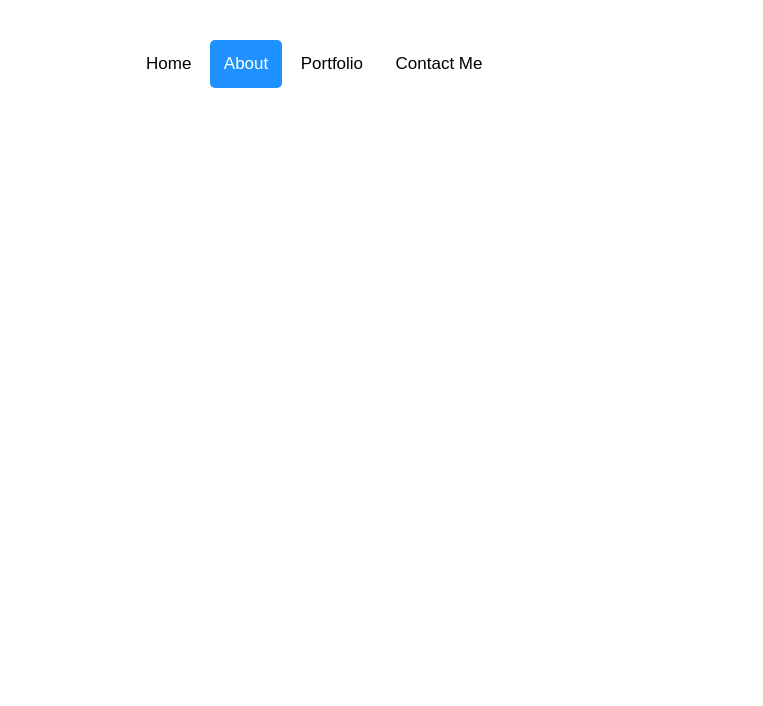
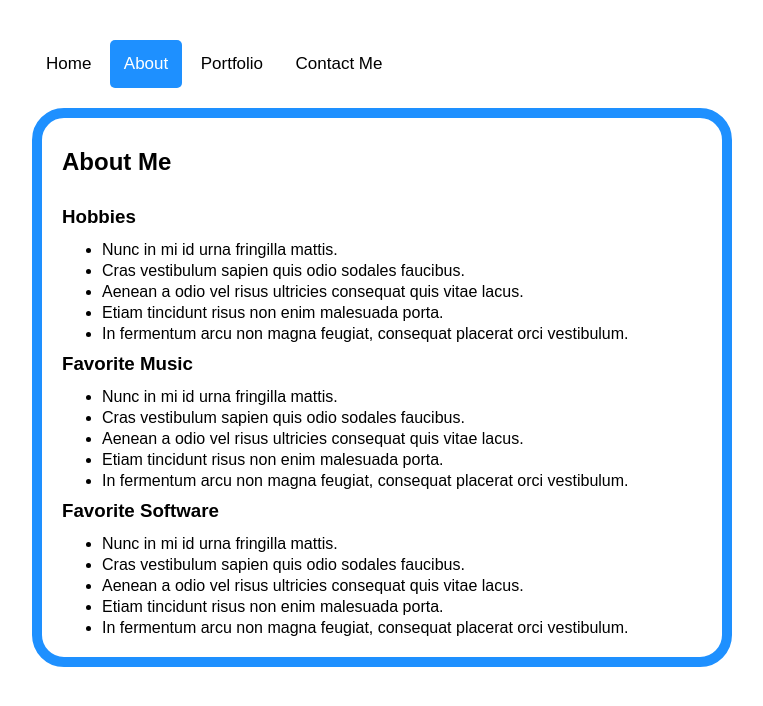
Before and after one commit to jessieguinn/block09, a plain HTML site: page about.html in a window 1280 px wide. Shown: the whole page, without its empty margins (258-1021 px from the left). Drawn offline with Linux system fonts and the light colour scheme.

Commit message:
My second commit

```diff
--- a/about.html
+++ b/about.html
@@ -7,12 +7,45 @@
     <title>Document</title>
 </head>
 <body>
+
     <div class="pill-nav">
-        <a href="#home">Home</a>
+        <a href="index.html">Home</a>
         <a class="active" href="about.html">About</a>
         <a href="portfolio.html">Portfolio</a>
         <a href="mailto:email@example.com">Contact Me</a>
       </div>
-
+      <div class = "border">
+    <h2>About Me</h2>
+    <div class="post">
+        <h3>Hobbies</h3>
+        <ul>
+            <li>Nunc in mi id urna fringilla mattis.</li>
+            <li>Cras vestibulum sapien quis odio sodales faucibus.</li>
+            <li>Aenean a odio vel risus ultricies consequat quis vitae lacus.</li>
+            <li>Etiam tincidunt risus non enim malesuada porta.</li>
+            <li>In fermentum arcu non magna feugiat, consequat placerat orci vestibulum.</li>
+        </ul>
+    </div>
+    <div class="post">
+        <h3>Favorite Music</h3>
+        <ul>
+            <li>Nunc in mi id urna fringilla mattis.</li>
+            <li>Cras vestibulum sapien quis odio sodales faucibus.</li>
+            <li>Aenean a odio vel risus ultricies consequat quis vitae lacus.</li>
+            <li>Etiam tincidunt risus non enim malesuada porta.</li>
+            <li>In fermentum arcu non magna feugiat, consequat placerat orci vestibulum.</li>
+        </ul>
+    </div>
+    <div class="post">
+        <h3>Favorite Software</h3>
+        <ul>
+            <li>Nunc in mi id urna fringilla mattis.</li>
+            <li>Cras vestibulum sapien quis odio sodales faucibus.</li>
+            <li>Aenean a odio vel risus ultricies consequat quis vitae lacus.</li>
+            <li>Etiam tincidunt risus non enim malesuada porta.</li>
+            <li>In fermentum arcu non magna feugiat, consequat placerat orci vestibulum.</li>
+        </ul>
+    </div>
+</div>
 </body>
 </html>
--- a/styles.css
+++ b/styles.css
@@ -7,8 +7,22 @@
 body {
     padding-top: 40px;
     font-family: Arial, Helvetica, sans-serif;
-    max-width: 500px;
+    max-width: 700px;
     margin: auto;
+
+}
+
+.border {
+  border: 10px solid dodgerblue;
+  border-radius: 2em;
+
+  padding-left: 20px;
+  padding-right: 20px;
+  padding-bottom: 20px;
+}
+
+.pill-nav {
+  padding-bottom: 20px;
 }
 
 .pill-nav a {
@@ -21,14 +35,26 @@ body {
     border-radius: 5px;
   }
 
-  /* Change the color of links on mouse-over */
   .pill-nav a:hover {
     background-color: #ddd;
     color: black;
   }
 
-  /* Add a color to the active/current link */
-  .pill-nav a.active {
+   .pill-nav a.active {
     background-color: dodgerblue;
     color: white;
   }
+
+h2 {
+    padding-top: 30px;
+    padding-bottom: 20px;
+}
+
+h3 {
+  padding-top: 10px;
+  padding-bottom: 10px;
+}
+
+.post li {
+  padding-top: 3px;
+}
```
Also changed, not shown: index.html (+2 -8 lines), portfolio.html (+4 -1 lines).
